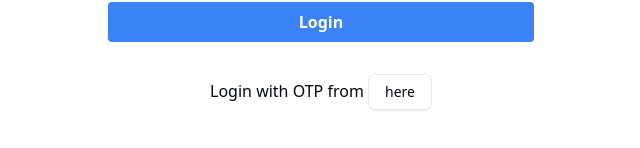
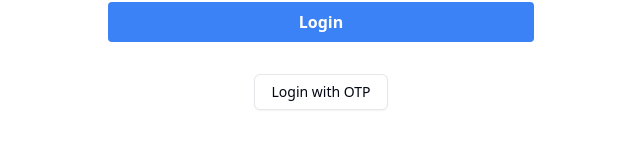
Before and after one commit to VishnuKumarSS/Food-Management-System-ReactJS-FE, a React (Vite) app: page /login in a window 1280 px wide. Shown: the part 378-526 px from the top of the page, without its empty margins (319-959 px from the left). Built offline with nearby package versions, Linux system fonts and the light colour scheme.

Commit message:
Button text changes

```diff
--- a/src/pages/Login.jsx
+++ b/src/pages/Login.jsx
@@ -78,7 +78,7 @@ const Login = ({ withotp = false }) => {
       {!withotp && (
         <div className="m-8">
           <Link to={"/otp-login"}>
-            Login with OTP from <Button variant="outline">here</Button>
+            <Button variant="outline">Login with OTP</Button>
           </Link>
         </div>
       )}
```
